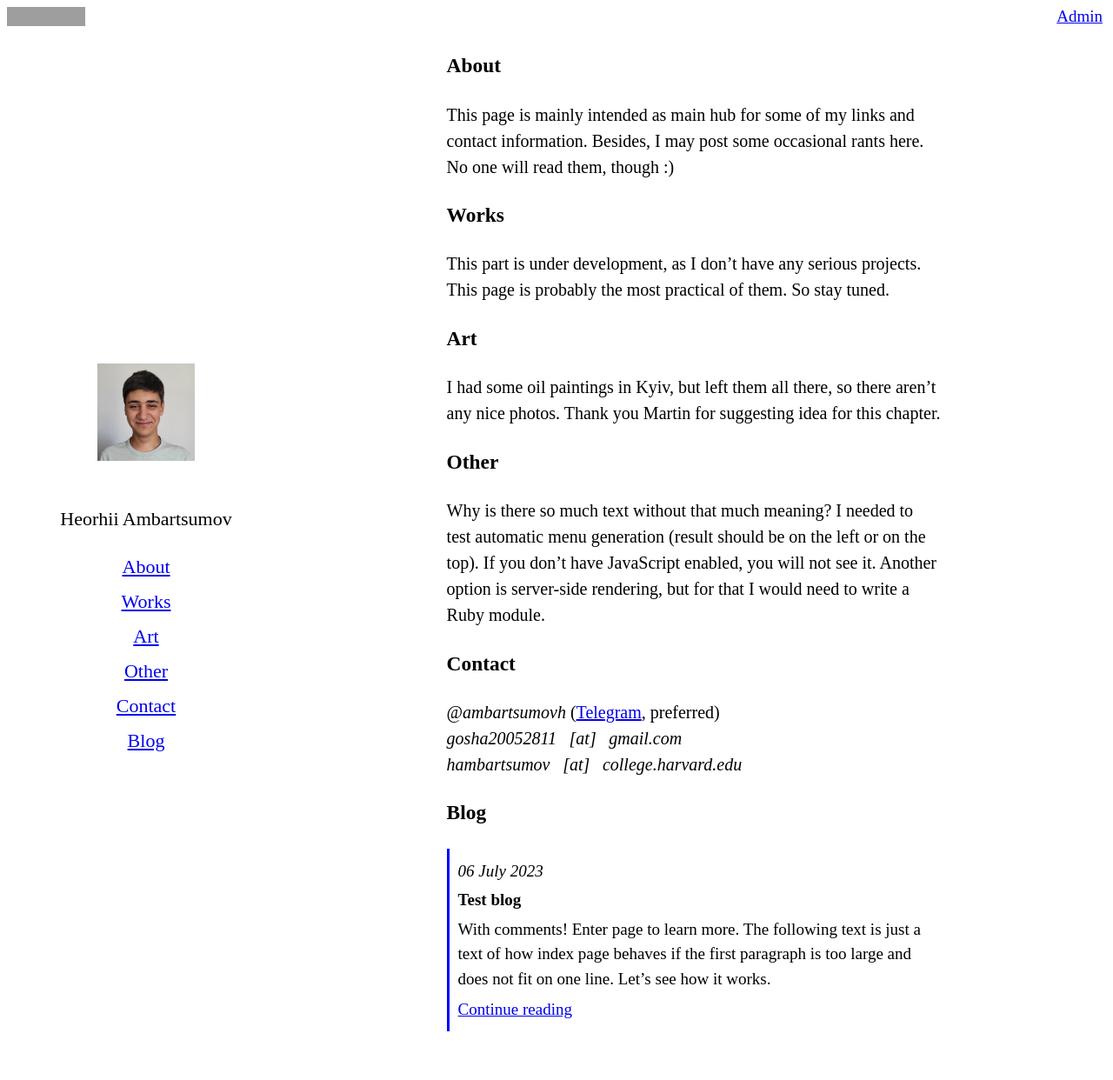
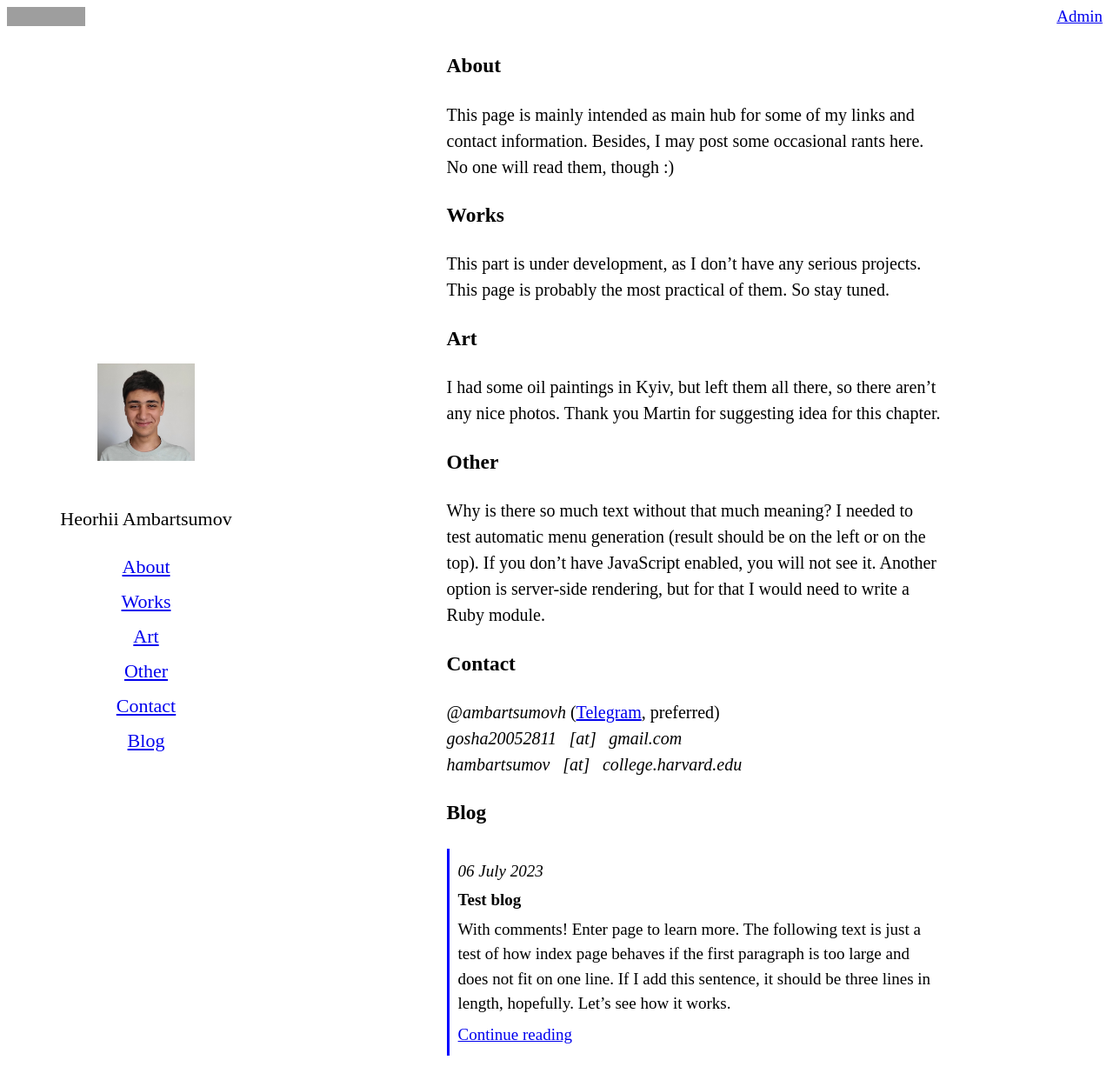
Before and after one commit to hambartsumov/hambartsumov.github.io, a Jekyll site: the page built from index.md, in a window 1280 px wide and 1242 px high. Shown: the whole window at 87% size. Built offline with Jekyll 4.4.1, drawn with Linux system fonts in a browser that asks for light colours; grey boxes are pictures that could not be loaded.

Commit message:
Update Blog “2023-07-07-test-blog”

```diff
--- a/_posts/2023-07-07-test-blog.md
+++ b/_posts/2023-07-07-test-blog.md
@@ -3,11 +3,11 @@
 title: Test blog
 date: July 6, 2023
 ---
+With comments! Enter page to learn more. The following text is just a test of how index page behaves if the first paragraph is too large and does not fit on one line. If I add this sentence, it should be three lines in length, hopefully. Let's see how it works.
 
+## This is an \<h2\>
 
-With comments! Enter page to learn more. The following text is just a text of how index page behaves if the first paragraph is too large and does not fit on one line. Let's see how it works.
-
-## This is an h2 and another image is added
+To write \<h2\> in Markdown, one should type `\<h2\>`. Next element of this page is a slider.
 
 {% slider %}
 ![Img 1](https://media.hswstatic.com/eyJidWNrZXQiOiJjb250ZW50Lmhzd3N0YXRpYy5jb20iLCJrZXkiOiJnaWZcL2hvdy1ncmFzcy13b3Jrcy5qcGciLCJlZGl0cyI6eyJyZXNpemUiOnsid2lkdGgiOjgyOH19fQ==)
```
Also changed, not shown: other parts of _posts/2023-07-07-test-blog.md (+8 -4 lines).
